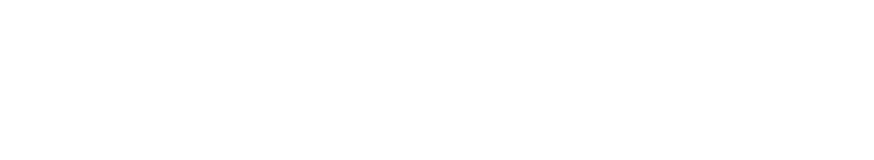
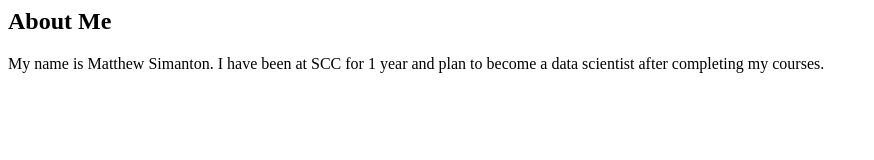
Before and after one commit to msimanton/web150, a plain HTML site: page week1/index.html in a window 1280 px wide. Shown: the whole page, without its empty margins (0-874 px from the left). Drawn offline with Linux system fonts and the light colour scheme.

Commit message:
final version of Assignment 1

```diff
--- a/week1/index.html
+++ b/week1/index.html
@@ -1,6 +1,6 @@
 <html>
 <body>
-<script src="script.js">
-"My name is " + firstName + lastName + ". I have been at SCC for " + yearsOfStudy +  "and plan to " + goal + "after completing my courses."</script>
+<h2>About Me</h2>
+<script src="script.js"></script>
 </body>
 </html>
--- a/week1/script.js
+++ b/week1/script.js
@@ -1,4 +1,6 @@
 var firstName = "Matthew";
 var lastName = "Simanton";
 var yearsOfStudy = "1 year";
-var goal = "goal";
+var goal = "become a data scientist";
+
+document.write("My name is " + firstName + " " + lastName + ". I have been at SCC for " + yearsOfStudy + " and plan to " + goal + " after completing my courses.");
```
